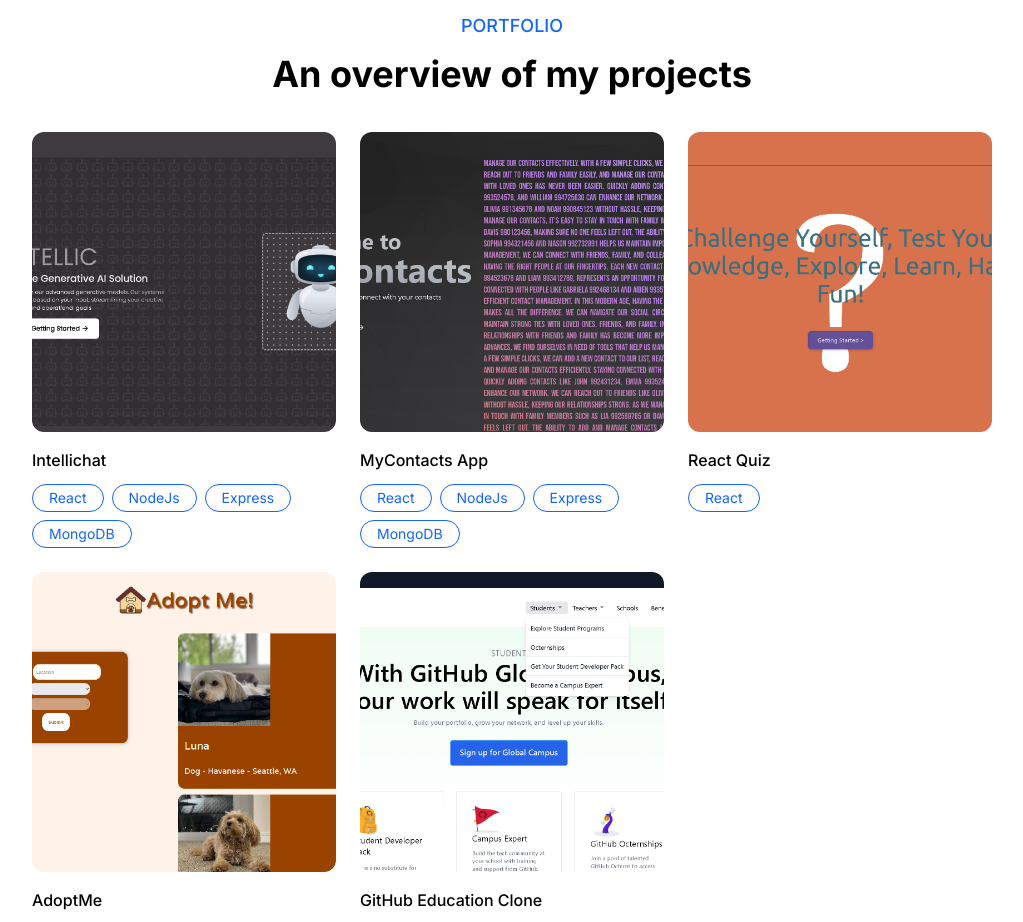
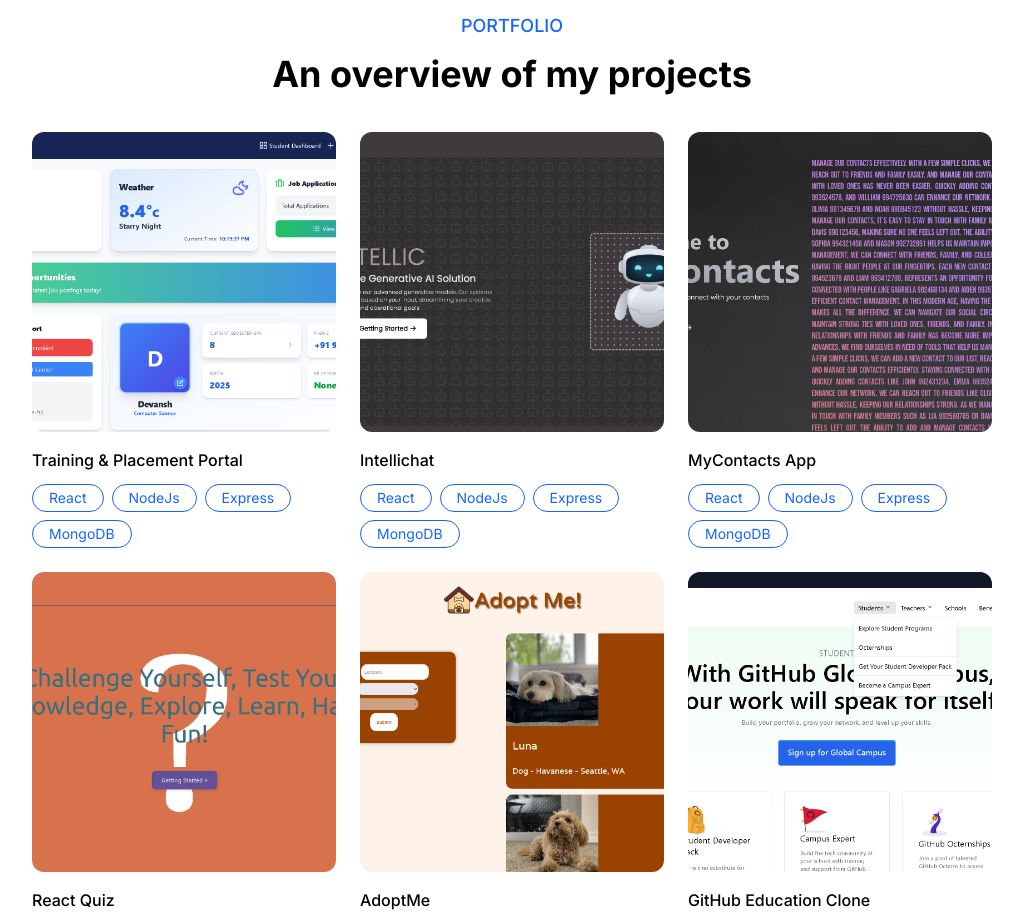
Before and after one commit to devil-1964/Portfoliio, a React (Vite) app: page / in a window 1280 px wide. Shown: the part 2320-3242 px from the top of the page, without its empty margins (128-1151 px from the left). Built offline with nearby package versions, Linux system fonts and the light colour scheme.

Commit message:
added tpo project

```diff
--- a/src/components/footer.jsx
+++ b/src/components/footer.jsx
@@ -25,7 +25,7 @@ const Footer = () => {
                         </a>
                     </li>
                     <li className="btn-primary size-fit p-2 animate-wiggle">
-                        <a href="www.x.com/Devansh1Devil" className="btn-primary size-fit p-2">
+                        <a href="https://x.com/Devansh1Devil" className="btn-primary size-fit p-2">
                             <TwitterIcon/>
                         </a>
                     </li>
--- a/src/constants/assets.js
+++ b/src/constants/assets.js
@@ -23,6 +23,7 @@ import project01 from "../assets/project01.png"
 import project02 from "../assets/project02.png"
 import project03 from "../assets/project03.png"
 import project04 from "../assets/project04.png"
+import projecttpo from "../assets/projecttpo.png"
 
 export {
     logo,
@@ -50,4 +51,5 @@ export {
     project02,
     project03,
     project04,
+    projecttpo
 };
--- a/src/constants/index.js
+++ b/src/constants/index.js
@@ -1,4 +1,4 @@
-import { htmlIcon,cssIcon,jsIcon,tailIcon,reactIcon,nodeIcon,project00,project01,project02,project03,project04 } from "./assets";
+import { htmlIcon,cssIcon,jsIcon,tailIcon,reactIcon,nodeIcon,projecttpo,project00,project01,project02,project03,project04 } from "./assets";
 
 
 export const navbarLinks = [
@@ -62,34 +62,41 @@ export const services = [
 export const projects = [
     {
         id: 1,
+        link: "https://github.com/devil-1964/Project2024",
+        image:projecttpo,
+        title: "Training & Placement Portal",
+        tags: ["React","NodeJs","Express","MongoDB"]
+    },
+    {
+        id: 2,
         link: "https://github.com/devil-1964/my-project",
         image:project00,
         title: "Intellichat",
         tags: ["React","NodeJs","Express","MongoDB"]
     },
     {
-        id: 2,
+        id: 3,
         link: "https://github.com/devil-1964/myContactsApp",
         image:project04,
         title: "MyContacts App",
         tags: ["React","NodeJs","Express","MongoDB"]
     },
     {
-        id: 3,
+        id: 4,
         link: "https://quiz-react-omega.vercel.app/",
         image:project01,
         title: "React Quiz",
         tags: ["React"]
     },
     {
-        id: 4,
+        id: 5,
         link: "https://adopt-me-puce.vercel.app/",
         image:project02,
         title: "AdoptMe",
         tags: ["React"],
     },
     {
-        id: 5,
+        id: 6,
         link: "https://devil-1964.github.io/education_github/",
         image:project03,
         title: "GitHub Education Clone",
```
Also changed, not shown: src/assets/projecttpo.png (added).
